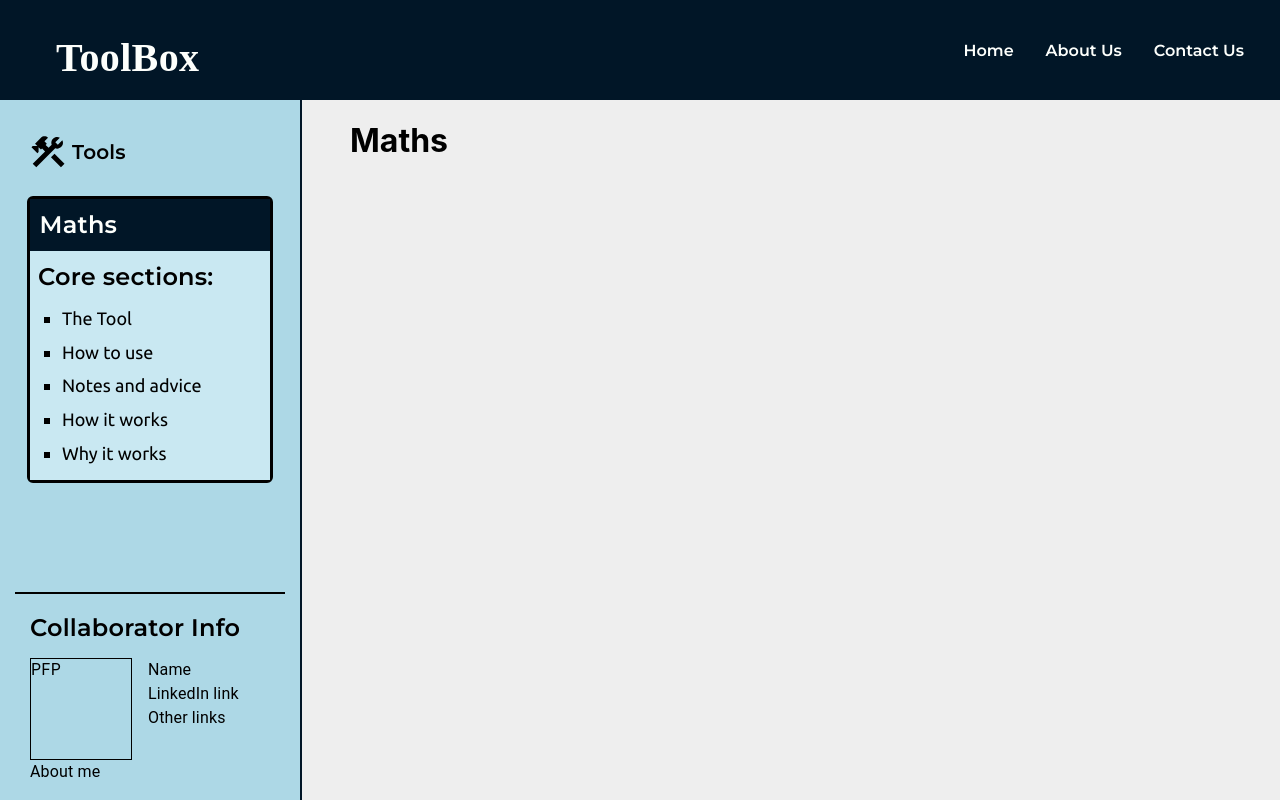
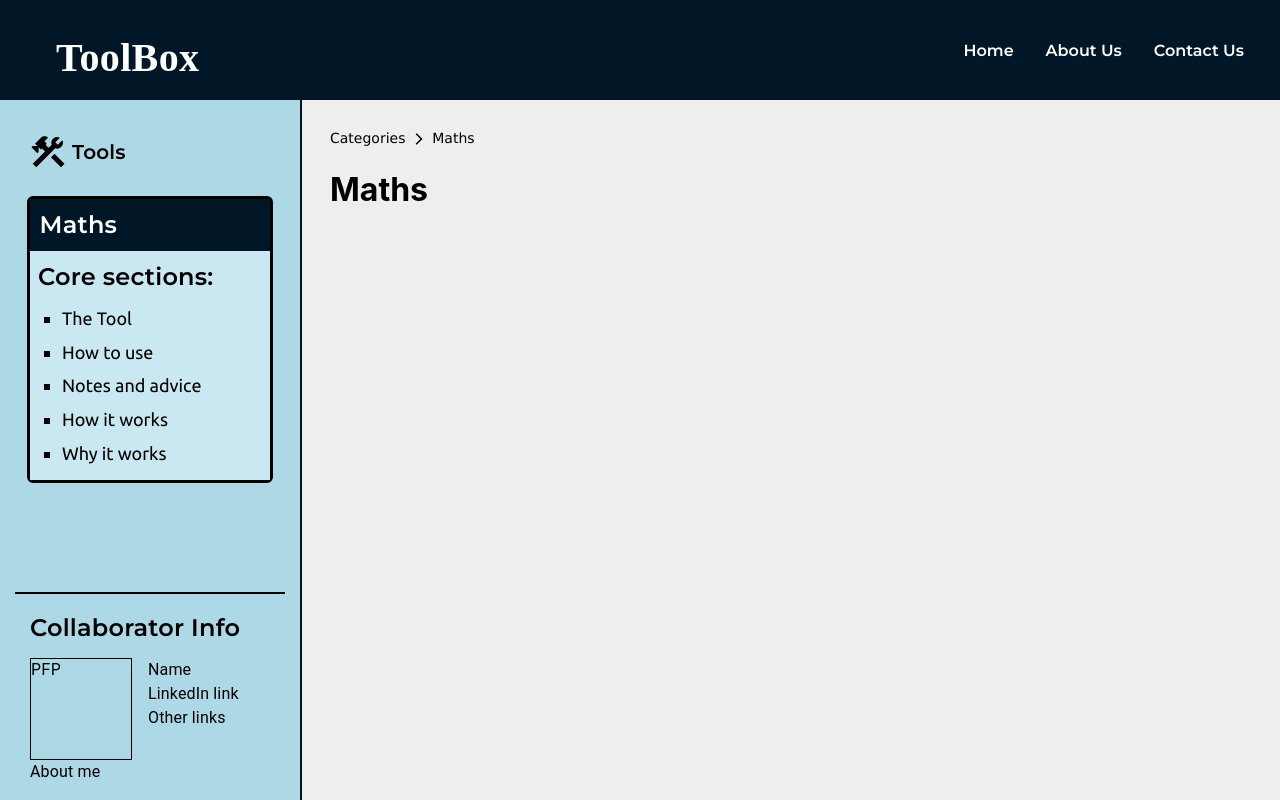
Before and after one commit to songFanAccount/ToolBo, a React (Create React App) app in the folder toolbox/: page /tools/maths in a window 1280 px wide. Built offline with nearby package versions, Linux system fonts and the light colour scheme; a web font is replaced by a local one.

Commit message:
ToolPage: Page path implemented

```diff
--- a/toolbox/src/components/UI/ToolPageNav.jsx
+++ b/toolbox/src/components/UI/ToolPageNav.jsx
@@ -30,7 +30,7 @@ function ToolPageNav() {
                 display: 'flex',
                 flexDirection: 'column',
                 width: 1,
-                backgroundColor: '#c9e8f2',
+                backgroundColor: '#c9e8f2'
             }}
         >
             <Typography
--- a/toolbox/src/components/UI/toolPage/ToolPageLayout.jsx
+++ b/toolbox/src/components/UI/toolPage/ToolPageLayout.jsx
@@ -2,6 +2,7 @@ import { Box, useMediaQuery } from "@mui/material"
 import { Outlet, useLocation } from "react-router-dom"
 import { tools } from "../../../data"
 import SideBar from "./SideBar"
+import ToolPagePath from "./ToolPagePath"
 
 /*
 THIS MIGHT BREAK IF CATEGORY NAME = TOOL NAME BUT NOT SURE
@@ -55,10 +56,12 @@ function ToolPageLayout() {
     const location = useLocation()
     const pathName = location.pathname
     let curToolName = ''
+    let displayNames = ['Categories']
+    let pathURLs = ['/tools']
     try {
         const toolInfo = getToolInfo(pathName)
-        const displayNames = toolInfo.displayNames
-        const pathURLs = toolInfo.pathURLs
+        displayNames = toolInfo.displayNames
+        pathURLs = toolInfo.pathURLs
         curToolName = displayNames.at(-1)
     } catch(e) {
         console.log(e.message)
@@ -76,14 +79,14 @@ function ToolPageLayout() {
                 sx={{
                     position: 'absolute',
                     overflowX: 'clip',
-                    top: 100,
-                    left: 350,
+                    top: 130,
+                    left: 330,
                     zIndex: 8,
                 }}
             >
+                <ToolPagePath urls={pathURLs} displayNames={displayNames}/>
                 <Outlet dimX={dimX}/>
             </Box>
-            <Outlet/>
         </>
     )
 }
--- /dev/null
+++ b/toolbox/src/components/UI/toolPage/ToolPagePath.jsx
@@ -0,0 +1,45 @@
+import { Box } from "@mui/material"
+import { Link } from '@mui/material'
+import { Link as RouterLink } from "react-router-dom"
+import ArrowForwardIosIcon from '@mui/icons-material/ArrowForwardIos';
+
+function ToolPagePath({urls, displayNames}) {
+    const Path = () => {
+        if(urls.length !== displayNames.length) {
+            throw new Error("Expected urls length === displayNames length")
+        }
+        let ret = []
+        for(let i = 0; i < displayNames.length; i++) {
+            ret.push(
+                <Link component={RouterLink} to={urls[i]}
+                    sx={{
+                        color: 'black',
+                        textDecoration: 'none',
+                        fontFamily: 'Verdana',
+                        fontSize: 14,
+                        '&:hover': {textDecoration: 'underline'}
+                    }}
+                >
+                    {displayNames[i]}
+                </Link>
+            )
+            if(i !== displayNames.length - 1) {
+                ret.push(<ArrowForwardIosIcon sx={{fontSize: 14, mx: 0.8, mt: 0.3}}/>)
+            }
+        }
+        return ret
+    }
+    return (
+        <Box
+            sx={{
+                display: 'flex',
+                alignItems: 'center',
+                mb: 3
+            }}
+        >
+            <Path/>
+        </Box>
+    )
+}
+
+export default ToolPagePath
```
